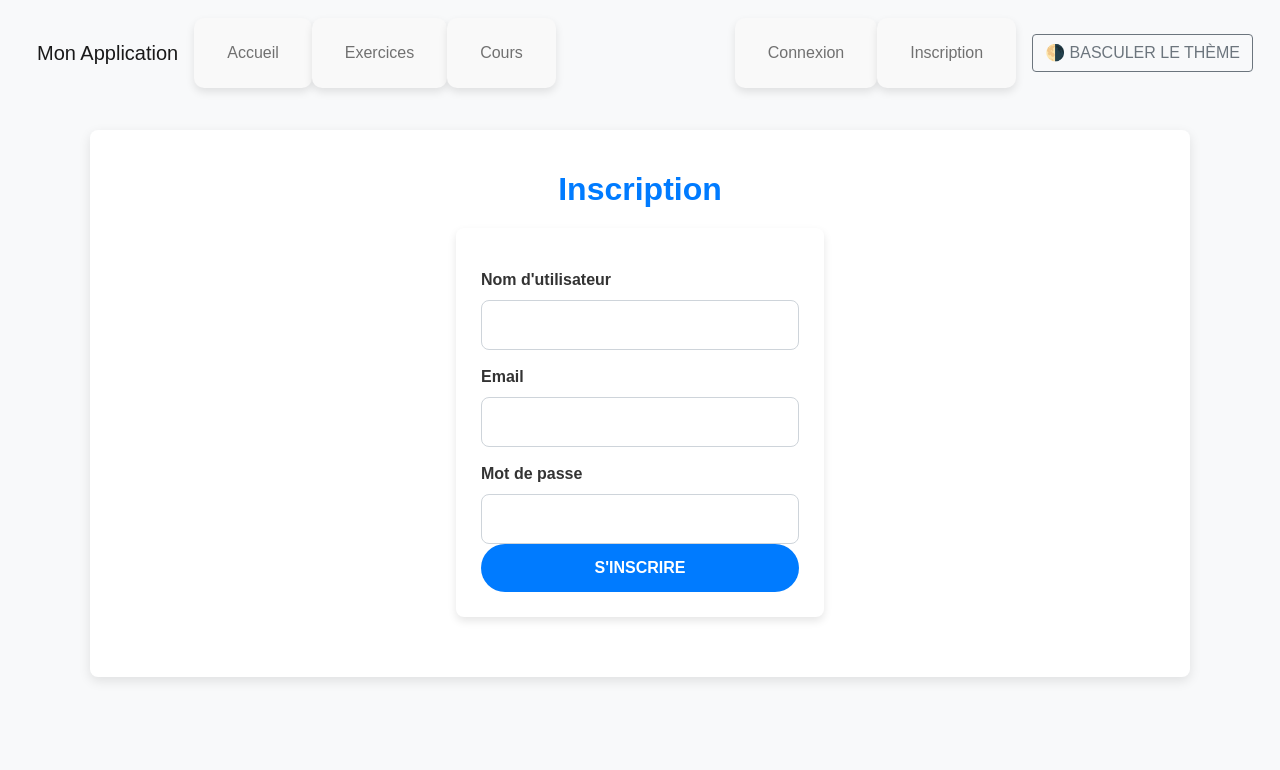
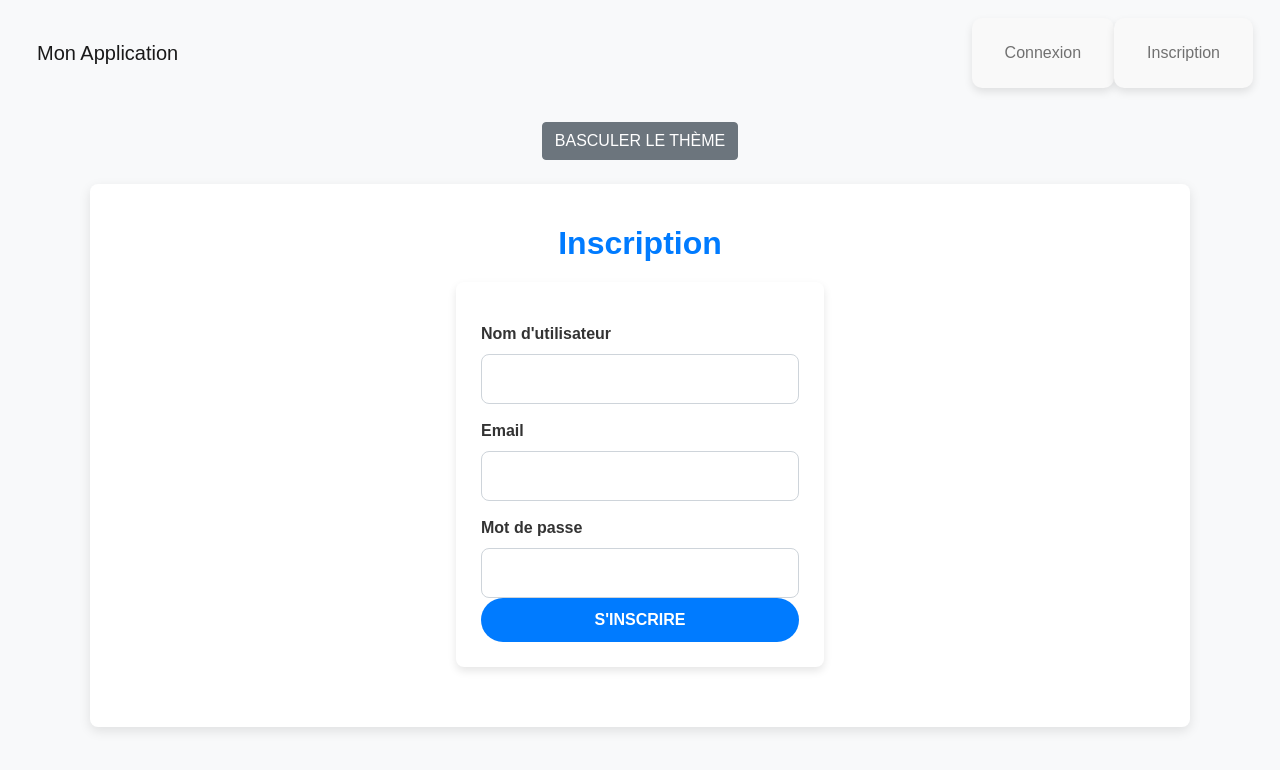
Before and after one commit to Laptitude/webapp, a Flask app: page /register in a window 1280 px wide. Shown: the top 770 px of the page. Run offline with Flask 3, Linux system fonts and the light colour scheme; some libraries are stand-ins or nearby versions.

```diff
--- a/static/css/styles.css
+++ b/static/css/styles.css
@@ -106,8 +106,7 @@ li:hover {
 /* Boutons stylisés */
 button, .btn-primary {
     display: inline-block;
-    width: auto;
-    padding: 12px 24px;
+    padding: 10px 20px;
     background-color: #007bff;
     color: #fff;
     border: none;
--- a/templates/base.html
+++ b/templates/base.html
@@ -6,27 +6,8 @@
     <title>{% block title %}Application Web{% endblock %}</title>
     <link rel="stylesheet" href="https://stackpath.bootstrapcdn.com/bootstrap/5.1.3/css/bootstrap.min.css">
     <link rel="stylesheet" href="{{ url_for('static', filename='css/styles.css') }}">
-    <script>
-        // Script pour charger le thème au démarrage
-        document.addEventListener("DOMContentLoaded", function () {
-            if (localStorage.getItem('theme') === 'dark') {
-                document.body.classList.add('dark-theme');
-            }
-        });
-
-        // Fonction pour basculer le thème et le sauvegarder
-        function toggleTheme() {
-            document.body.classList.toggle('dark-theme');
-            if (document.body.classList.contains('dark-theme')) {
-                localStorage.setItem('theme', 'dark');
-            } else {
-                localStorage.removeItem('theme');
-            }
-        }
-    </script>
 </head>
 <body>
-
     <!-- Navbar Responsive -->
     <nav class="navbar navbar-expand-lg navbar-light bg-light">
         <div class="container-fluid">
@@ -35,11 +16,6 @@
                 <span class="navbar-toggler-icon"></span>
             </button>
             <div class="collapse navbar-collapse" id="navbarNav">
-                <ul class="navbar-nav me-auto">
-                    <li class="nav-item"><a class="nav-link" href="{{ url_for('index') }}">Accueil</a></li>
-                    <li class="nav-item"><a class="nav-link" href="{{ url_for('exercises') }}">Exercices</a></li>
-                    <li class="nav-item"><a class="nav-link" href="{{ url_for('courses') }}">Cours</a></li>
-                </ul>
                 <ul class="navbar-nav ms-auto">
                     {% if session.get('user_id') %}
                         <li class="nav-item dropdown">
@@ -58,10 +34,22 @@
                         <li class="nav-item"><a class="nav-link" href="{{ url_for('register') }}">Inscription</a></li>
                     {% endif %}
                 </ul>
-                <button class="btn btn-outline-secondary ms-3" onclick="toggleTheme()">🌗 Basculer le Thème</button>
             </div>
         </div>
     </nav>
+
+    <!-- Toggle Theme Button -->
+    <div class="text-center my-3">
+        <button class="btn btn-secondary" onclick="toggleTheme()">Basculer le Thème</button>
+    </div>
+
+    <!-- JavaScript pour basculer le thème -->
+    <script>
+        function toggleTheme() {
+            document.body.classList.toggle('dark-theme');
+            document.body.classList.toggle('light-theme');
+        }
+    </script>
 
     <!-- Main Content -->
     <div class="container mt-4">
```
